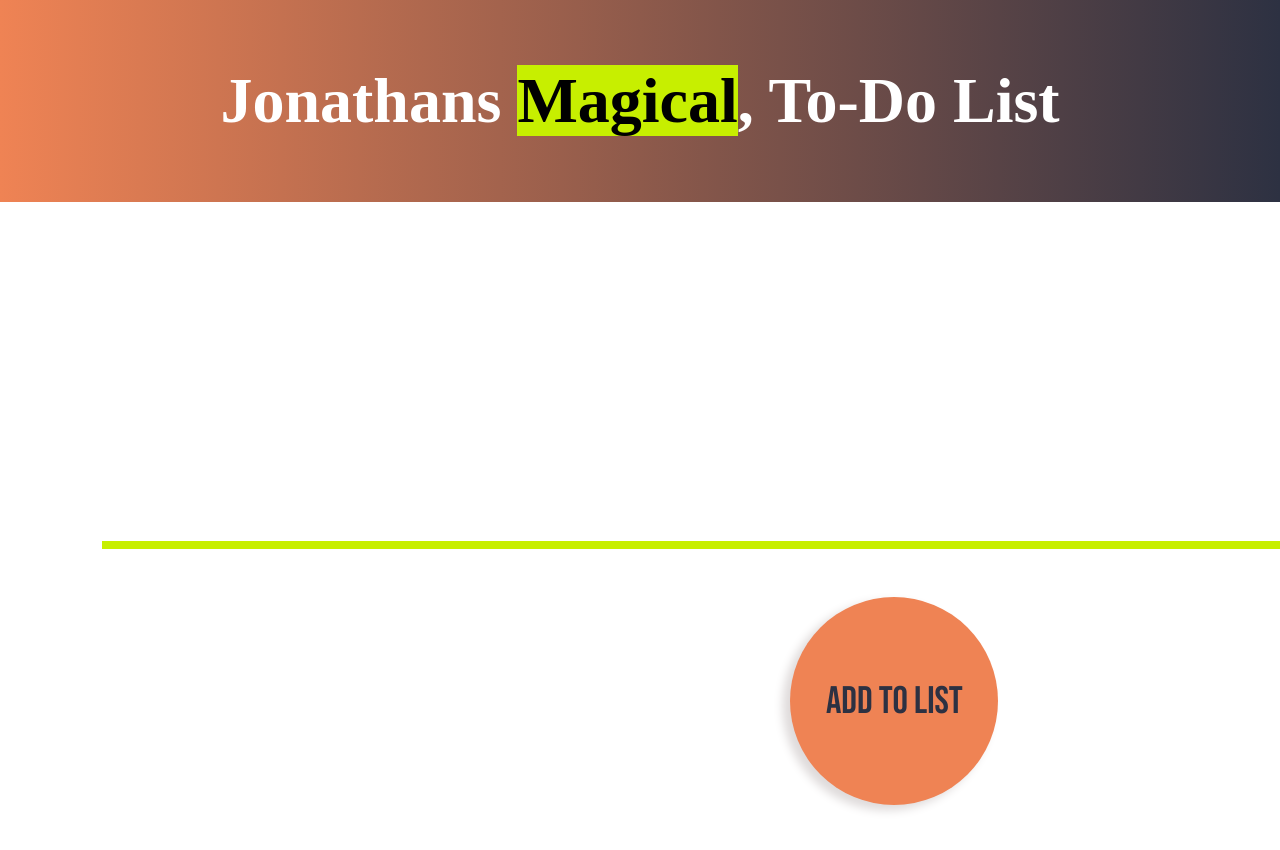
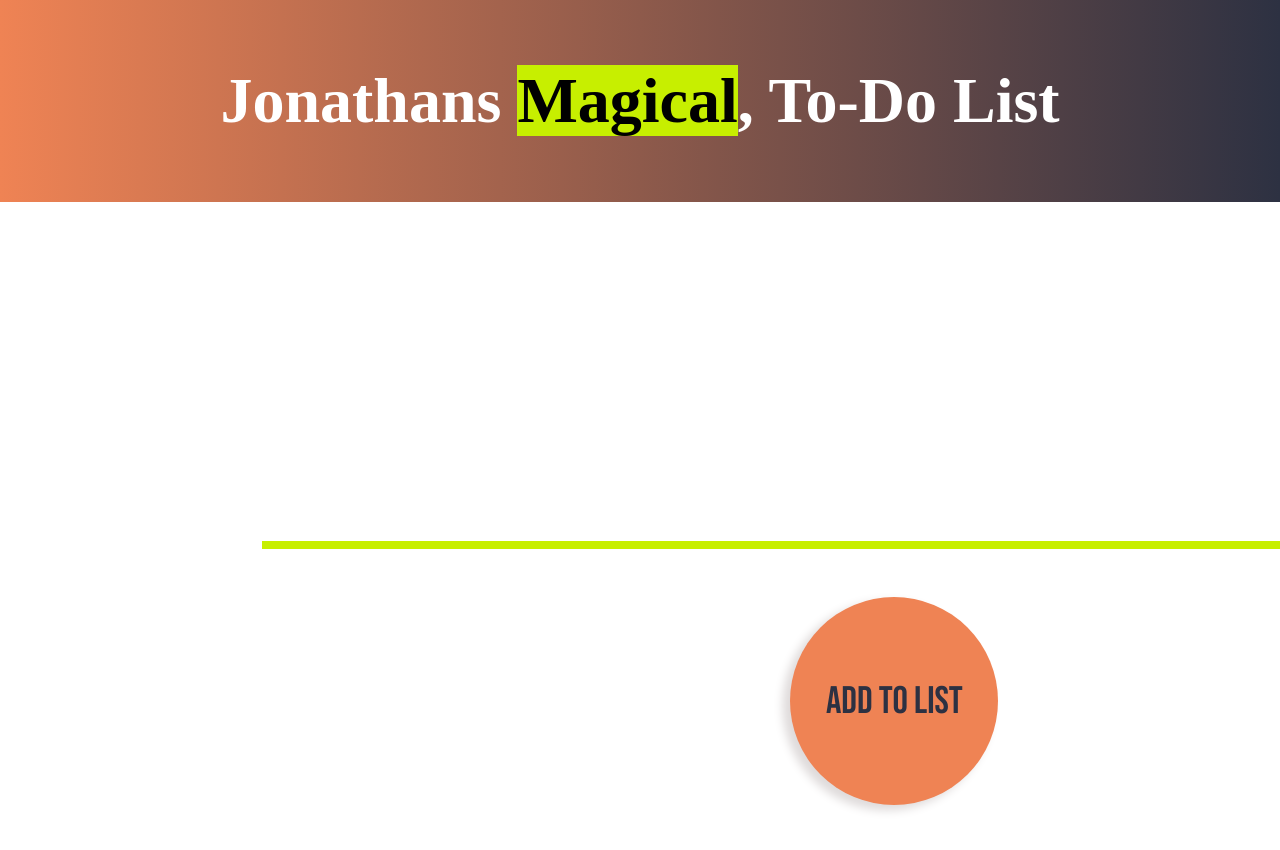
Before and after one commit to jonbleibdrey/jons-todo-app, a React (Create React App) app: page / in a window 1280 px wide. Shown: the top 850 px of the page. Built offline with nearby package versions, Linux system fonts and the light colour scheme; a web font is replaced by a local one.

Commit message:
added css to button and input field

```diff
--- a/src/css/form.css
+++ b/src/css/form.css
@@ -8,8 +8,10 @@
 .form-div hr{
     background-color: #C7EF00;
     border: none;
-    width: 100rem;
+    width: 80rem;
     height: 0.5rem;
+    margin-left: 10rem;
+
 }
 
 .form-div button{
@@ -34,6 +36,7 @@
     font-size: 100px;
     border: none;
     outline: none;
+    text-align: left;
 
 }
 
```
